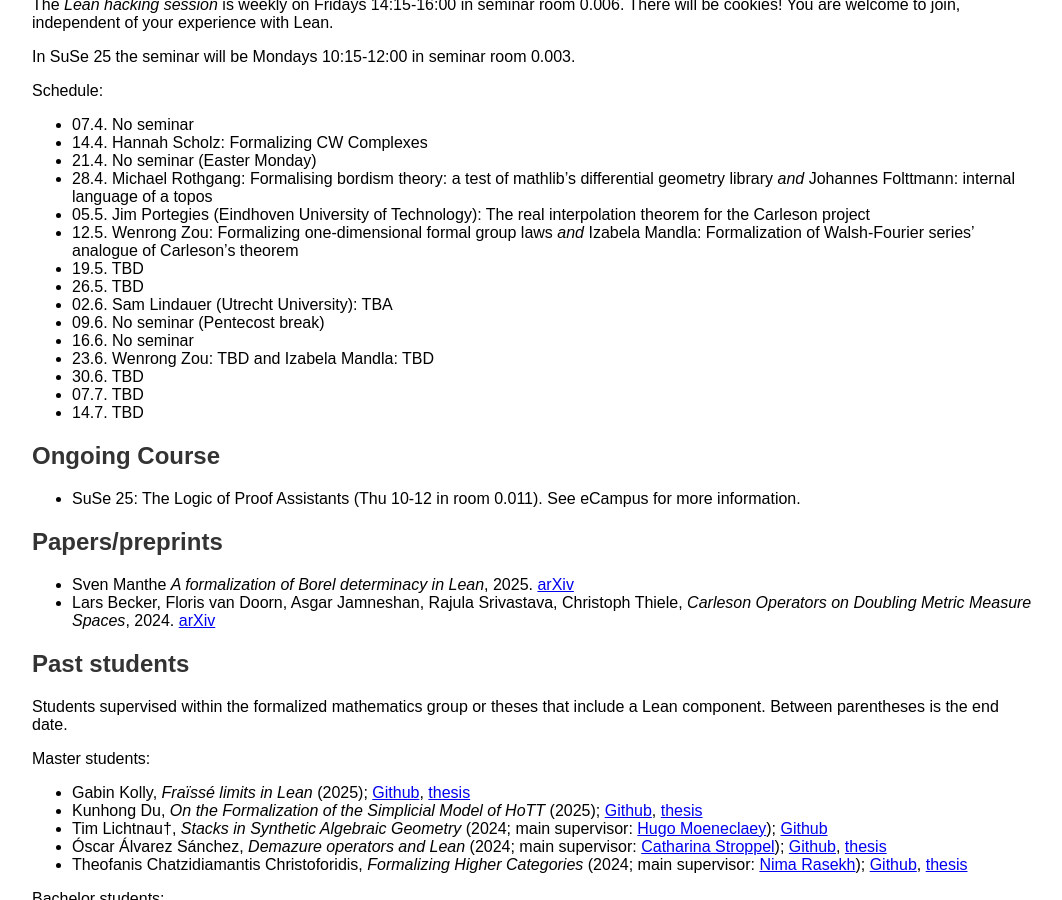
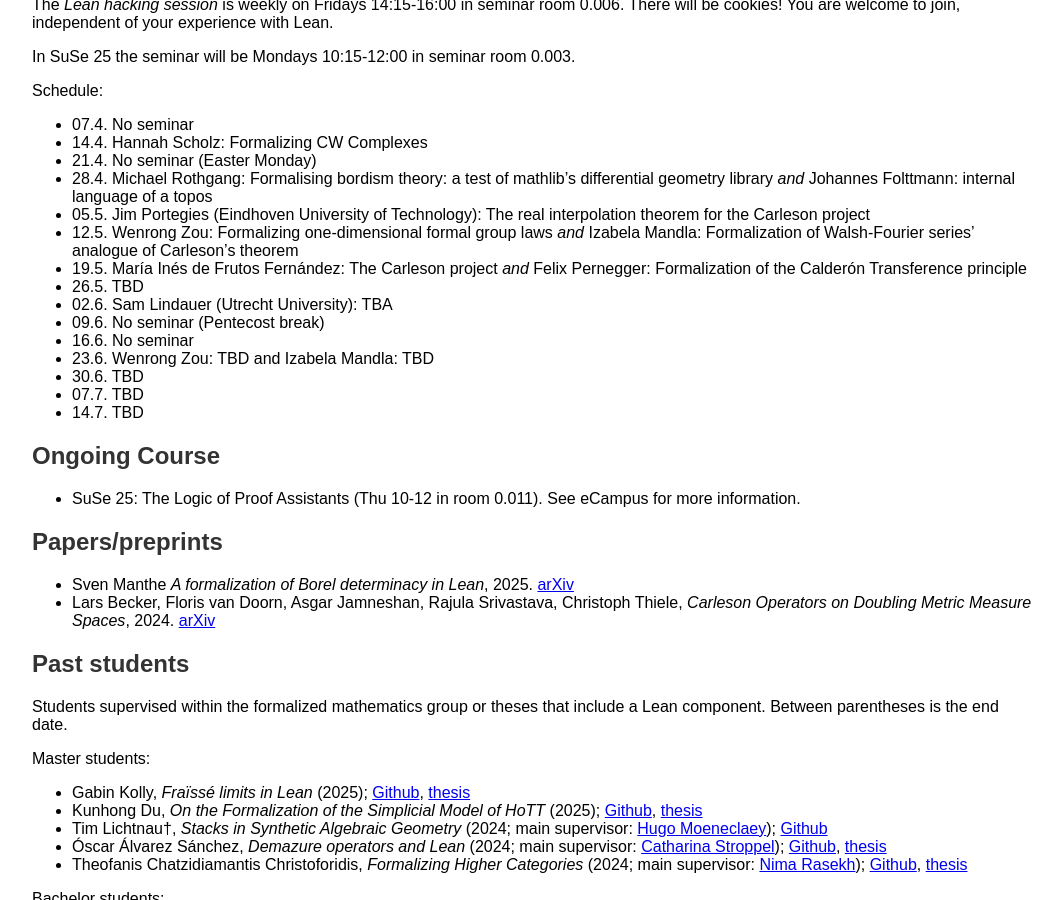
Before and after one commit to fpvandoorn/fpvandoorn.github.io, a Jekyll site: the page built from formalized-mathematics.md, in a window 1280 px wide and 900 px high, scrolled down 722 px. Shown: the whole window, without its empty margins (108-1170 px from the left). Built offline with Jekyll 4.4.1, drawn with Linux system fonts in a browser that asks for light colours; our own code applies the rules of GitHub Pages for plain Markdown files.

Commit message:
Update formalized-mathematics.md

```diff
--- a/formalized-mathematics.md
+++ b/formalized-mathematics.md
@@ -51,7 +51,7 @@ Schedule:
 * 28.4. Michael Rothgang: Formalising bordism theory: a test of mathlib's differential geometry library *and* Johannes Folttmann: internal language of a topos
 * 05.5. Jim Portegies (Eindhoven University of Technology): The real interpolation theorem for the Carleson project
 * 12.5. Wenrong Zou: Formalizing one-dimensional formal group laws *and* Izabela Mandla: Formalization of Walsh-Fourier series' analogue of Carleson's theorem
-* 19.5. TBD
+* 19.5. María Inés de Frutos Fernández: The Carleson project *and* Felix Pernegger: Formalization of the Calderón Transference principle
 * 26.5. TBD
 * 02.6. Sam Lindauer (Utrecht University): TBA
 * 09.6. No seminar (Pentecost break)
```
